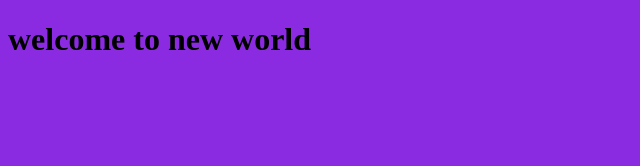
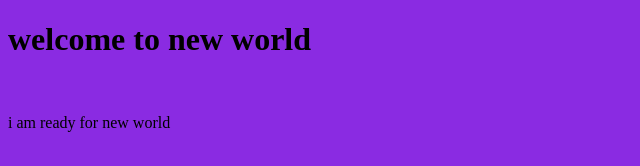
Before and after one commit to hooria12/onlinelearn, a plain HTML site: page index.html in a window 1280 px wide. Shown: the whole page, without its empty margins (0-640 px from the left). Drawn offline with Linux system fonts and the light colour scheme.

Commit message:
update complete

```diff
--- a/index.html
+++ b/index.html
@@ -10,5 +10,6 @@
 <body>
     <h1>welcome to new world</h1>
     <img src="book.jpg" alt="">
+    <p>i am ready for new world</p>
 </body>
 </html>
```
